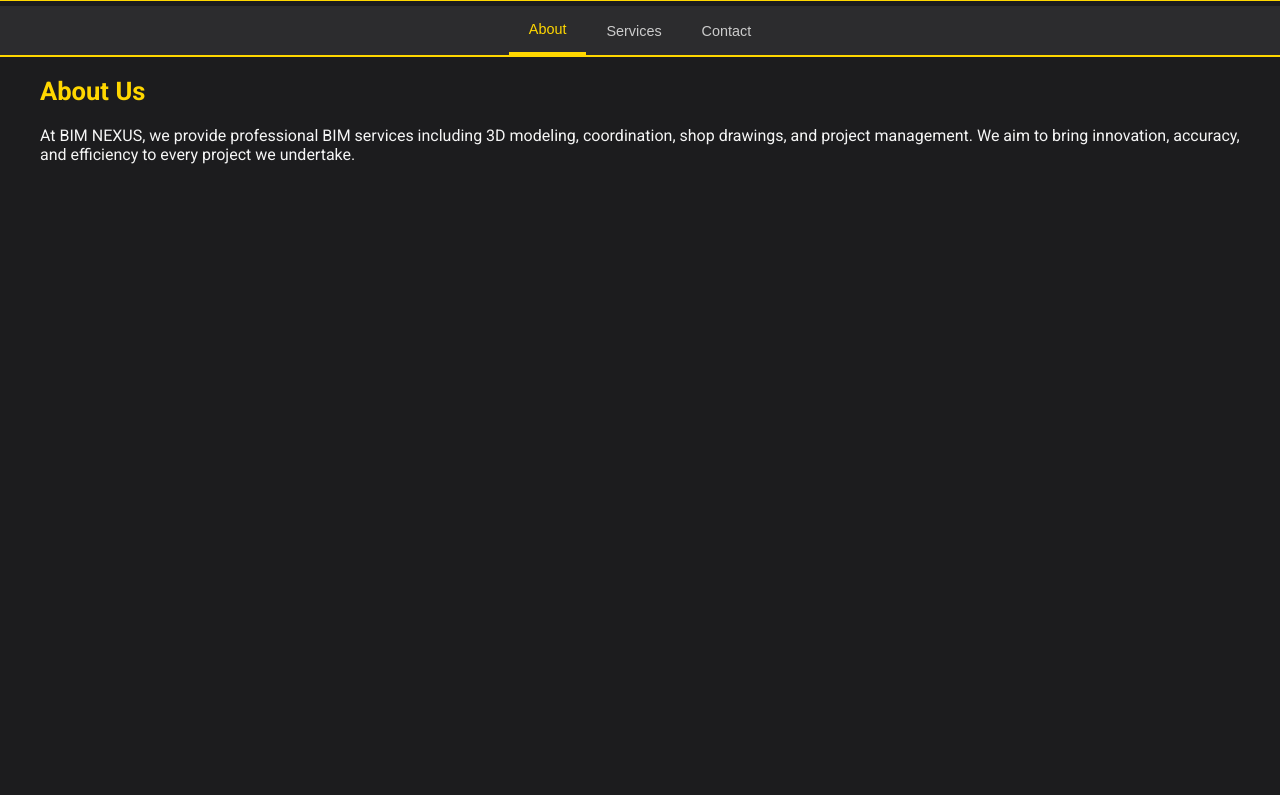
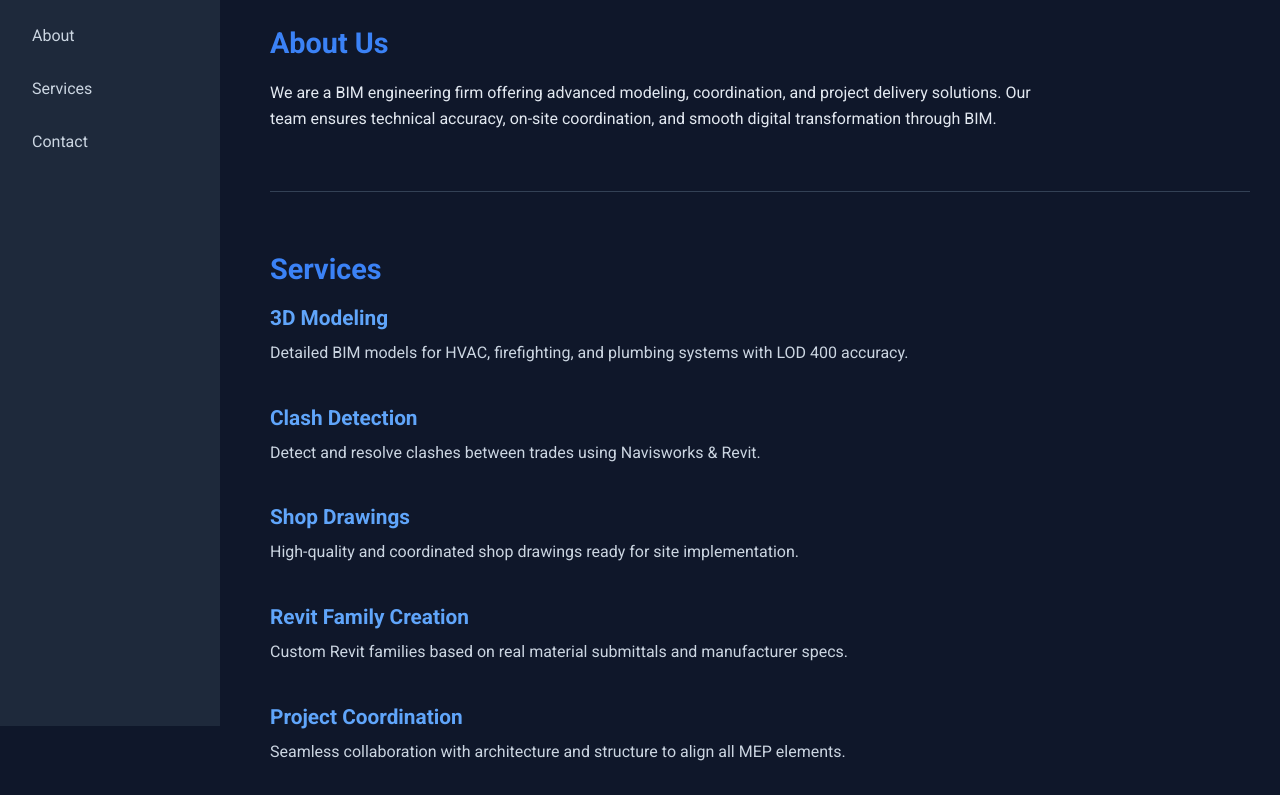
Before and after one commit to mohamed98-mec/bim-nexus-website, a plain HTML site: page index.html in a window 1280 px wide. Shown: the part 74-869 px from the top of the page. Before the commit the page ends 800 px from the top, so only its background shows below. Drawn offline with Linux system fonts and the light colour scheme.

Commit message:
Update index.html

```diff
--- a/index.html
+++ b/index.html
@@ -3,7 +3,7 @@
 <head>
   <meta charset="UTF-8" />
   <meta name="viewport" content="width=device-width, initial-scale=1" />
-  <title>BIM NEXUS - BIM Engineering</title>
+  <title>BIM NEXUS – BIM Services</title>
   <link href="https://fonts.googleapis.com/css2?family=Roboto:wght@400;700&display=swap" rel="stylesheet" />
   <style>
     * {
@@ -13,200 +13,147 @@
     }
 
     body {
+      display: flex;
       font-family: 'Roboto', sans-serif;
-      background-color: #1c1c1e;
-      color: #f5f5f5;
-      overflow: hidden;
+      background-color: #0f172a;
+      color: #e2e8f0;
     }
 
-    header {
+    /* Sidebar */
+    nav {
+      width: 220px;
+      background-color: #1e293b;
+      padding: 30px 20px;
+      height: 100vh;
       position: fixed;
       top: 0;
-      width: 100%;
-      background-color: #1c1c1e;
-      border-bottom: 2px solid #FFD700;
-      padding: 10px 20px;
-      text-align: center;
-      z-index: 1000;
+      left: 0;
     }
 
-    header h1 {
-      color: #FFD700;
-      font-size: 1.8rem;
+    nav h1 {
+      color: #3b82f6;
+      font-size: 1.5rem;
+      margin-bottom: 30px;
+      text-align: center;
     }
 
-    .tagline {
-      font-size: 1rem;
-      color: #aaa;
+    nav a {
+      display: block;
+      color: #cbd5e1;
+      padding: 12px;
+      margin: 10px 0;
+      text-decoration: none;
+      border-radius: 6px;
+      transition: background 0.3s;
     }
 
-    nav.tabs {
-      display: flex;
-      justify-content: center;
-      background-color: #2c2c2e;
-      border-bottom: 2px solid #FFD700;
-      position: fixed;
-      top: 80px;
-      width: 100%;
-      z-index: 999;
+    nav a:hover {
+      background-color: #334155;
+      color: #3b82f6;
     }
 
-    .tab-button {
-      background: none;
-      border: none;
-      padding: 15px 20px;
-      font-size: 0.9rem;
-      color: #ccc;
-      cursor: pointer;
-      transition: 0.3s;
+    /* Main Content */
+    main {
+      margin-left: 240px;
+      padding: 40px 30px;
+      width: calc(100% - 240px);
+      scroll-behavior: smooth;
     }
 
-    .tab-button:hover,
-    .tab-button.active {
-      color: #FFD700;
-      border-bottom: 3px solid #FFD700;
+    section {
+      padding: 60px 0;
+      border-bottom: 1px solid #334155;
     }
 
-    main {
-      margin-top: 130px;
-      height: calc(100vh - 130px);
-      overflow: hidden;
-      position: relative;
-    }
-
-    .tab-content {
-      position: absolute;
-      top: 0;
-      left: 0;
-      right: 0;
-      bottom: 0;
-      padding: 20px 40px;
-      overflow-y: auto;
-      display: none;
-      animation: fadeIn 0.5s ease-in-out;
-    }
-
-    .tab-content.active {
-      display: block;
+    section:last-child {
+      border-bottom: none;
     }
 
     h2 {
-      color: #FFD700;
-      font-size: 1.6rem;
+      color: #3b82f6;
+      font-size: 1.8rem;
       margin-bottom: 20px;
     }
 
-    .service-block {
-      border: 1px solid #444;
-      border-radius: 10px;
-      padding: 20px;
-      margin-bottom: 20px;
-      background-color: #2a2a2c;
-      box-shadow: 0 2px 8px rgba(0,0,0,0.5);
+    p {
+      font-size: 1rem;
+      line-height: 1.6;
+      color: #e2e8f0;
+      max-width: 800px;
     }
 
-    .service-block h3 {
-      color: #FFD700;
-      margin-bottom: 10px;
-      font-size: 1.2rem;
+    .service {
+      margin-bottom: 40px;
     }
 
-    .service-block p {
-      color: #ddd;
-      font-size: 1rem;
-      line-height: 1.6;
+    .service h3 {
+      color: #60a5fa;
+      font-size: 1.3rem;
+      margin-bottom: 10px;
     }
 
-    a {
-      color: #FFD700;
-      text-decoration: none;
-    }
-
-    a:hover {
-      text-decoration: underline;
-    }
-
-    @keyframes fadeIn {
-      from { opacity: 0; }
-      to { opacity: 1; }
+    .service p {
+      color: #cbd5e1;
     }
   </style>
 </head>
 <body>
-  <header>
+
+  <!-- Sidebar Navigation -->
+  <nav>
     <h1>BIM NEXUS</h1>
-    <p class="tagline">Your trusted partner in BIM Engineering</p>
-  </header>
-
-  <nav class="tabs">
-    <button class="tab-button active" data-tab="about">About</button>
-    <button class="tab-button" data-tab="services">Services</button>
-    <button class="tab-button" data-tab="contact">Contact</button>
+    <a href="#about">About</a>
+    <a href="#services">Services</a>
+    <a href="#contact">Contact</a>
   </nav>
 
+  <!-- Main Content -->
   <main>
-    <!-- ABOUT -->
-    <section id="about" class="tab-content active">
+    <section id="about">
       <h2>About Us</h2>
-      <p>At BIM NEXUS, we provide professional BIM services including 3D modeling, coordination, shop drawings, and project management. We aim to bring innovation, accuracy, and efficiency to every project we undertake.</p>
+      <p>We are a BIM engineering firm offering advanced modeling, coordination, and project delivery solutions. Our team ensures technical accuracy, on-site coordination, and smooth digital transformation through BIM.</p>
     </section>
 
-    <!-- SERVICES -->
-    <section id="services" class="tab-content">
-      <h2>Our Services</h2>
+    <section id="services">
+      <h2>Services</h2>
 
-      <div class="service-block">
-        <h3>1. 3D Modeling</h3>
-        <p>We provide detailed and accurate 3D models for HVAC, Firefighting, and Plumbing systems to enhance visualization and design clarity.</p>
+      <div class="service">
+        <h3>3D Modeling</h3>
+        <p>Detailed BIM models for HVAC, firefighting, and plumbing systems with LOD 400 accuracy.</p>
       </div>
 
-      <div class="service-block">
-        <h3>2. Clash Detection</h3>
-        <p>We use tools like Navisworks and Revit to detect and resolve interdisciplinary clashes early in the design process.</p>
+      <div class="service">
+        <h3>Clash Detection</h3>
+        <p>Detect and resolve clashes between trades using Navisworks & Revit.</p>
       </div>
 
-      <div class="service-block">
-        <h3>3. Shop Drawings</h3>
-        <p>Precise, coordinated shop drawings that are ready for execution on-site, based on BIM coordination results.</p>
+      <div class="service">
+        <h3>Shop Drawings</h3>
+        <p>High-quality and coordinated shop drawings ready for site implementation.</p>
       </div>
 
-      <div class="service-block">
-        <h3>4. Revit Family Creation</h3>
-        <p>Custom, parametric Revit families based on real-world product specifications for high-detail modeling and documentation.</p>
+      <div class="service">
+        <h3>Revit Family Creation</h3>
+        <p>Custom Revit families based on real material submittals and manufacturer specs.</p>
       </div>
 
-      <div class="service-block">
-        <h3>5. Project Coordination</h3>
-        <p>We coordinate between all trades to ensure MEP systems are seamlessly integrated with architectural and structural components.</p>
+      <div class="service">
+        <h3>Project Coordination</h3>
+        <p>Seamless collaboration with architecture and structure to align all MEP elements.</p>
       </div>
 
-      <div class="service-block">
-        <h3>6. As-Built Models</h3>
-        <p>We deliver LOD 400–500 models representing construction phase updates and field conditions, ensuring project lifecycle accuracy.</p>
+      <div class="service">
+        <h3>As-Built Models</h3>
+        <p>Generate post-construction BIM reflecting on-site changes and redlines.</p>
       </div>
     </section>
 
-    <!-- CONTACT -->
-    <section id="contact" class="tab-content">
+    <section id="contact">
       <h2>Contact</h2>
-      <p>Email: <a href="mailto:contact@bimnexus.com">contact@bimnexus.com</a></p>
+      <p>Email: contact@bimnexus.com</p>
       <p>Phone: +123 456 7890</p>
     </section>
   </main>
 
-  <script>
-    const buttons = document.querySelectorAll('.tab-button');
-    const contents = document.querySelectorAll('.tab-content');
-
-    buttons.forEach(btn => {
-      btn.addEventListener('click', () => {
-        buttons.forEach(b => b.classList.remove('active'));
-        contents.forEach(c => c.classList.remove('active'));
-
-        btn.classList.add('active');
-        document.getElementById(btn.dataset.tab).classList.add('active');
-      });
-    });
-  </script>
 </body>
 </html>
```
